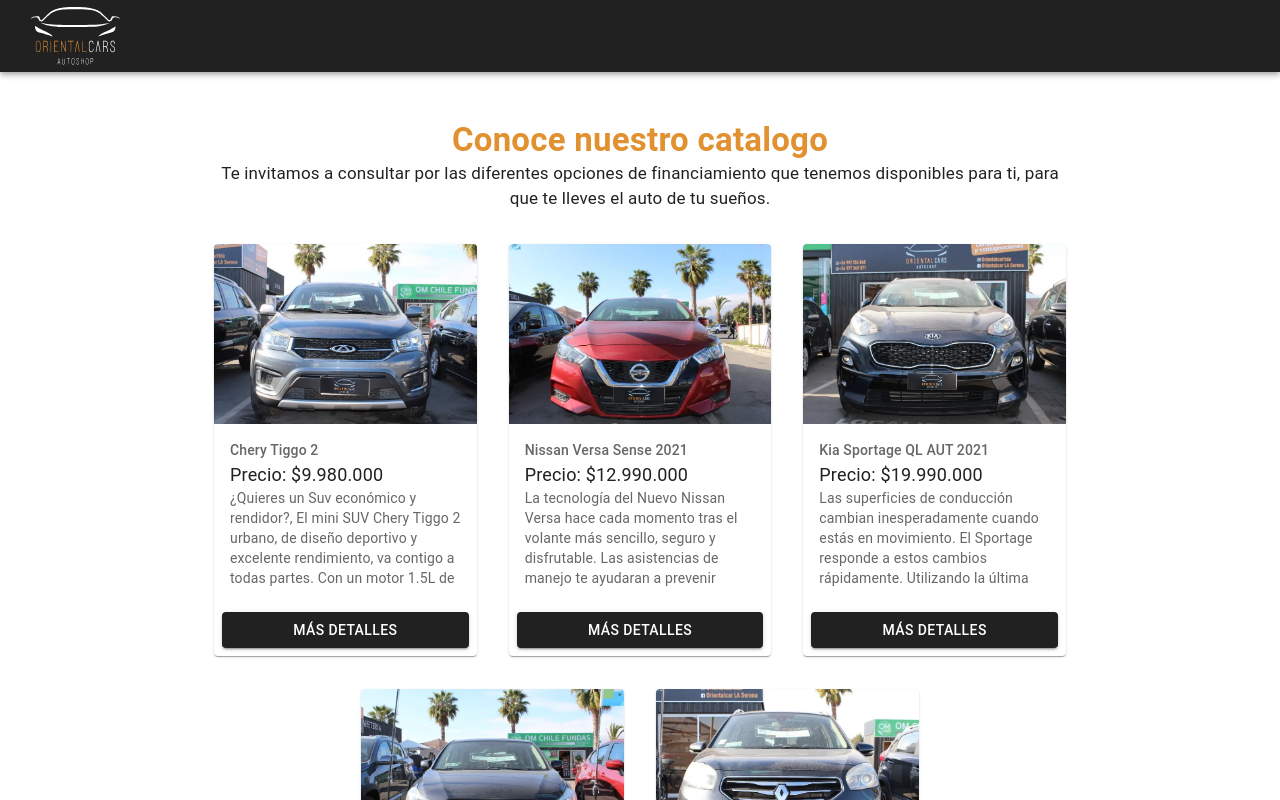
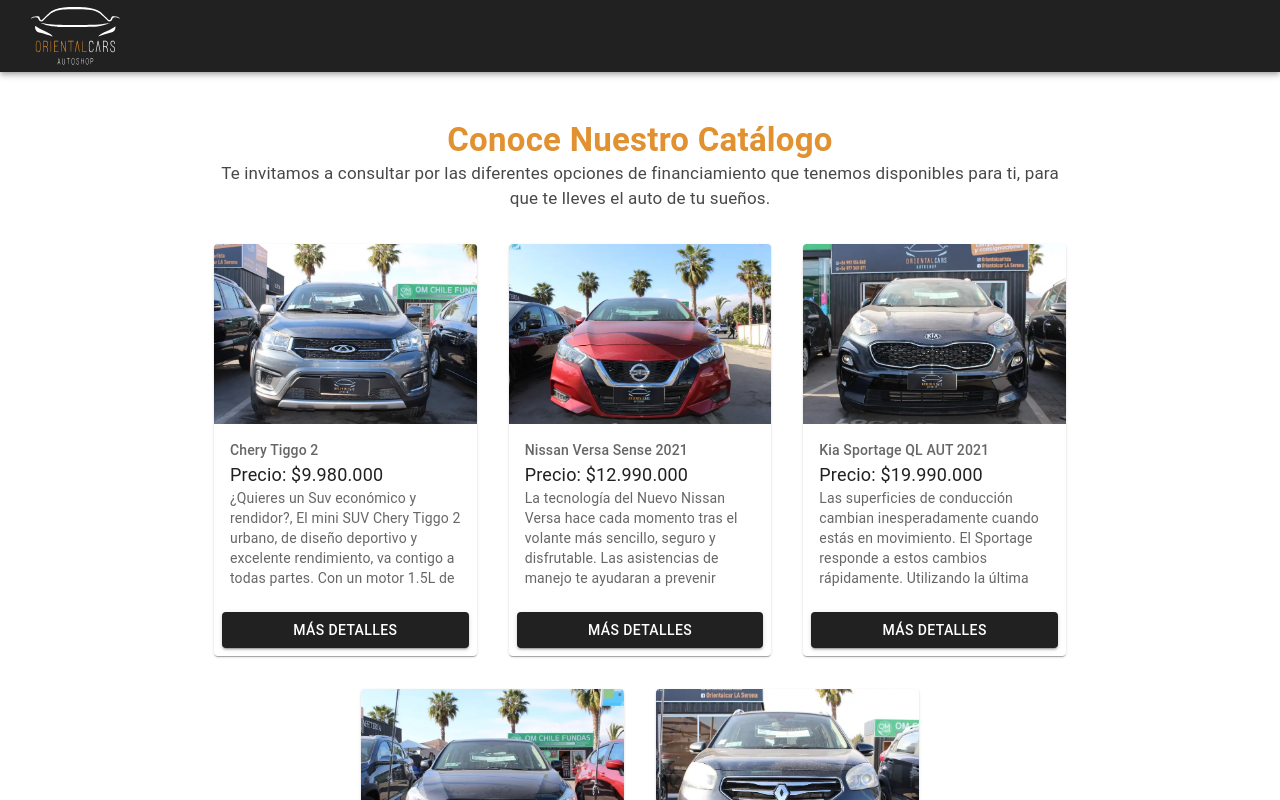
Before and after one commit to rodpoblete/www.orientalcars.cl, a React app: page /catalogo in a window 1280 px wide. Shown: the top 800 px of the page. Built offline with nearby package versions, Linux system fonts and the light colour scheme.

Commit message:
chore: change color subtitle & capitalize title

```diff
--- a/src/components/Functional/AllCarsSection/index.jsx
+++ b/src/components/Functional/AllCarsSection/index.jsx
@@ -37,10 +37,11 @@ export default function AllCarsSection() {
             fontWeight: "bold",
           }}
         >
-          Conoce nuestro catalogo
+          Conoce Nuestro Catálogo
         </Typography>
         <Typography
           align="center"
+          color="primary.light"
           sx={{
             fontSize: {
               xs: 13,
```
